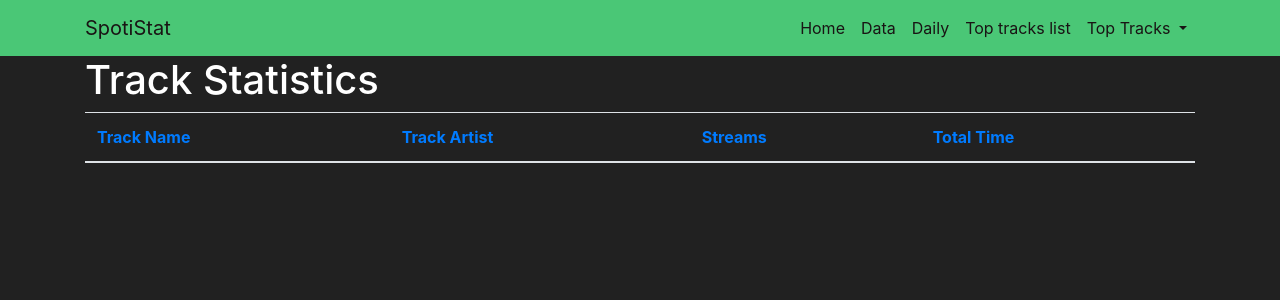
After one commit to dionisiyKDO/spotiStat-backend, a Flask app: template templates/top_tracks_list.html in a window 1280 px wide. The commit adds this page. Shown: the top 300 px of the page. Run offline with Flask 3, Linux system fonts and the light colour scheme; the template is opened without the code that fills it, so the values that code supplies are empty; parts of the project's set-up code (start-up, migrations or seed data) failed here and were passed over; some libraries are stand-ins or nearby versions.

Commit message:
Added page for table view of Top tracks with sorting

```diff
--- a/main.py
+++ b/main.py
@@ -1,4 +1,4 @@
-from musicHistory_extended import *
+from MusicHistoryExtendedFile import *
 from musicHistory import *
 from settings import *
 
@@ -28,6 +28,36 @@ def data():
 
     return render_template('data.html', data=data)
 
+@app.route('/top_tracks_list')
+def top_tracks_list():
+    column = request.args.get('column')
+    tracks = history.get_top_tracks_data()
+
+    # Check if the column is valid
+    if column in tracks.columns:
+        # Sort the DataFrame based on the selected column
+        tracks_sorted = tracks.sort_values(by=column, ascending=False)
+        return render_template('top_tracks_list.html', tracks=tracks_sorted.head(50))
+    else:
+        tracks_sorted = tracks.sort_values(by=['streamTimeHr'], ascending=False)
+        return render_template('top_tracks_list.html', tracks=tracks_sorted.head(50))
+
+@app.route('/top_tracks_list/sort')
+def sort():
+    column = request.args.get('column')
+
+    tracks = history.get_top_tracks_data()
+    tracks = tracks.sort_values(by=['streamTimeHr'], ascending=False)
+
+    # Check if the column is valid
+    if column in tracks.columns:
+        # Sort the DataFrame based on the selected column
+        tracks_sorted = tracks.sort_values(by=column, ascending=False)
+        return render_template('index.html', tracks=tracks_sorted)
+    else:
+        # If column is not valid, render the template with unsorted DataFrame
+        return render_template('index.html', tracks=tracks)
+
 # region
 @app.route('/daily_listening_time')
 def daily_listening_time():
--- a/templates/base.html
+++ b/templates/base.html
@@ -25,6 +25,10 @@
 
         body {
             background-color: var(--spotify-darkgrey);
+            color: var(--spotify-white);
+        }
+
+        td, th {
             color: var(--spotify-white);
         }
 
@@ -64,6 +68,10 @@
                         <a class="nav-link" href="/daily_listening_time">Daily</a>
                     </li>
 
+                    <li class="nav-item">
+                        <a class="nav-link" href="/top_tracks_list">Top tracks list</a>
+                    </li>
+
                     <li class="nav-item dropdown">
                         <a class="nav-link dropdown-toggle" href="#" id="navbarDropdown" role="button" data-toggle="dropdown" aria-haspopup="true" aria-expanded="false">
                             Top Tracks
--- /dev/null
+++ b/templates/top_tracks_list.html
@@ -0,0 +1,31 @@
+{% extends 'base.html' %}
+
+
+{% block head %}
+  <title>Spotistat</title>
+{% endblock %}
+
+
+{% block content %}
+<h1>Track Statistics</h1>
+<table class="table table-striped">
+  <thead>
+    <tr>
+      <th><a href="{{ url_for('top_tracks_list', column='master_metadata_track_name') }}">Track Name</a></th>
+      <th><a href="{{ url_for('top_tracks_list', column='master_metadata_album_artist_name') }}">Track Artist</a></th>
+      <th><a href="{{ url_for('top_tracks_list', column='noStreams') }}">Streams</a></th>
+      <th><a href="{{ url_for('top_tracks_list', column='streamTimeHr') }}">Total Time</a></th>
+  </tr>
+  </thead>
+  <tbody>
+    {% for key, track in tracks.iterrows() %}
+    <tr>
+      <td>{{ track['master_metadata_track_name'] }}</td>
+      <td>{{ track['master_metadata_album_artist_name'] }}</td>
+      <td>{{ track['noStreams'] }}</td>
+      <td>{{ track['streamTimeHr'] | round(2) }}</td>
+    </tr>
+    {% endfor %}
+  </tbody>
+</table>
+{% endblock %}
```
Also changed, not shown: MusicHistoryExtendedFile.py (+6 -6 lines).
